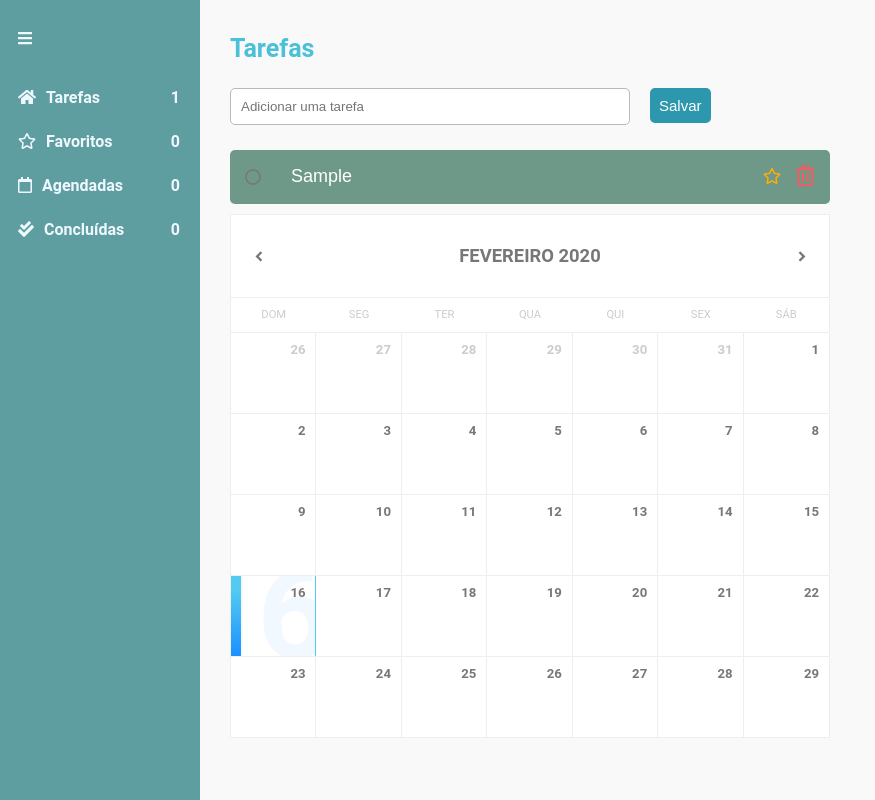
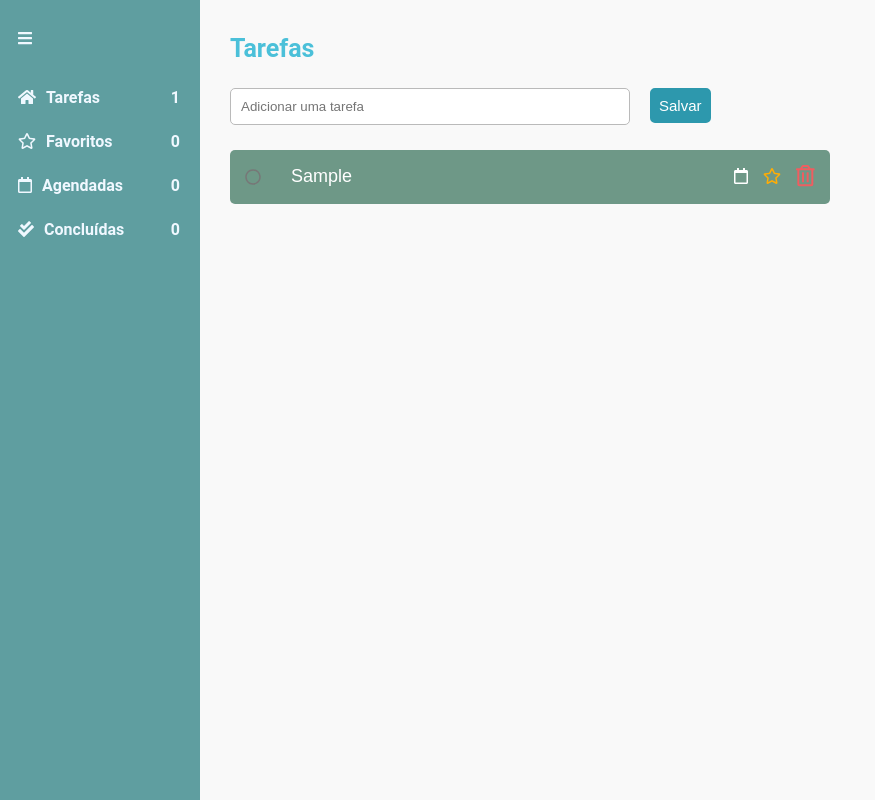
Before and after one commit to angelo848/to-do-list-app, a React (Create React App) app: page / in a window 1280 px wide. Both pictures are taken after typing "Sample" into the empty fields and a click on the button "Salvar". Shown: the whole page, without its empty margins (0-875 px from the left). Built offline with nearby package versions, Linux system fonts and the light colour scheme; a web font is replaced by a local one.

Commit message:
implemented datepicker logic, it works 100%, missing refactor the code to create DatePicker component

```diff
--- a/src/App.js
+++ b/src/App.js
@@ -11,6 +11,7 @@ function App() {
   const [tasks, setTasks] = useState([])
   const [filteredTasks, setFilteredTasks] = useState([])
   const [renderizingTasks, setRenderizingTasks] = useState(false)
+  const [calendar, setCalendar] = useState({})
 
   const handleAddTask = (value, color) => {
     setTasks([
@@ -19,7 +20,8 @@ function App() {
         name: value,
         color,
         status: false,
-        favored: false
+        favored: false,
+        schedule: ''
       }
     ])
   }
@@ -73,6 +75,25 @@ function App() {
     setRenderizingTasks(filter)
   }
 
+  const toggleCalendar = index => {
+    setCalendar({
+      status: !calendar.status,
+      editingTask: index
+    })
+  }
+
+  const pickDate = (index, date) => {
+    const scheduledTask = tasks[index]
+
+    scheduledTask.schedule = date
+
+    const newTasks = tasks.filter((task, idx) =>
+      idx === index ? scheduledTask : task
+    )
+    setTasks(newTasks)
+    setCalendar({})
+  }
+
   return (
     <div className="App">
       <GlobalStyle />
@@ -86,9 +107,16 @@ function App() {
           deleteTask={handleDeleteTask}
           toggleStatus={handleToggleStatus}
           toggleFavor={handleToggleFavor}
+          toggleCalendar={toggleCalendar}
         />
-        <Calendar />
       </div>
+      {calendar.status && (
+        <Calendar
+          className="calendar"
+          scheduleTask={pickDate}
+          indexTask={calendar.editingTask}
+        />
+      )}
     </div>
   )
 }
--- a/src/components/Calendar/index.js
+++ b/src/components/Calendar/index.js
@@ -37,8 +37,10 @@ export default class Calendar extends Component {
             {format(this.state.currentMonth, dateFormat, { locale: pt })}
           </span>
         </div>
-        <div className="col col-end" onClick={this.nextMonth}>
-          <div className="icon">chevron_right</div>
+        <div className="col col-end">
+          <div className="icon" onClick={this.nextMonth}>
+            chevron_right
+          </div>
         </div>
       </div>
     )
@@ -110,6 +112,7 @@ export default class Calendar extends Component {
 
   onDateClick = day => {
     this.setState({ selectedDate: day })
+    this.props.scheduleTask(this.props.indexTask, day)
   }
 
   nextMonth = () => {
--- a/src/components/Calendar/styles.css
+++ b/src/components/Calendar/styles.css
@@ -113,7 +113,7 @@ main {
 .calendar {
   display: block;
   position: relative;
-  width: 100%;
+  width: 90%;
   background: var(--neutral-color);
   border: 1px solid var(--border-color);
 }
@@ -156,7 +156,7 @@ main {
 
 .calendar .body .cell {
   position: relative;
-  height: 5em;
+  height: 50px;
   border-right: 1px solid var(--border-color);
   overflow: hidden;
   cursor: pointer;
--- a/src/components/Task/index.js
+++ b/src/components/Task/index.js
@@ -4,7 +4,8 @@ import {
   faCircle,
   faCheckCircle,
   faTrashAlt,
-  faStar
+  faStar,
+  faCalendar
 } from '@fortawesome/free-regular-svg-icons'
 import { faStar as favoredStar } from '@fortawesome/free-solid-svg-icons'
 
@@ -26,6 +27,10 @@ export default function Task(props) {
         />
         <div className="icon-wrapper">
           <FontAwesomeIcon
+            icon={faCalendar}
+            onClick={() => props.toggleCalendar(props.index)}
+          />
+          <FontAwesomeIcon
             icon={favored ? favoredStar : faStar}
             onClick={() => props.favorTask(props.index)}
           />
--- a/src/components/Task/styles.js
+++ b/src/components/Task/styles.js
@@ -37,6 +37,10 @@ export const Todo = styled.li`
     align-items: center;
   }
   div svg:first-child {
+    color: #fff;
+    margin-right: 15px;
+  }
+  div svg:nth-child(2) {
     color: #ffad05;
     margin-right: 15px;
   }
--- a/src/components/TodoList/index.js
+++ b/src/components/TodoList/index.js
@@ -73,6 +73,7 @@ export default function TodoList(props) {
             favorTask={() => handleToggleFavor(idx)}
             updateTask={handleUpdateTask}
             deleteTask={handleDeleteTask}
+            toggleCalendar={props.toggleCalendar}
           />
         ))}
       </List>
--- a/src/styles/global.js
+++ b/src/styles/global.js
@@ -15,9 +15,9 @@ const GlobalStyle = createGlobalStyle`
 
   .App {
     display: inline-grid;
-    grid-template-columns: auto 1fr;
+    grid-template-columns: auto 1fr auto;
     grid-template-rows: auto;
-    grid-template-areas: 'sidebar main';
+    grid-template-areas: 'sidebar main calendar';
     grid-gap: 30px;
   }
 
@@ -28,6 +28,12 @@ const GlobalStyle = createGlobalStyle`
   .todo {
     grid-area: main
   }
+
+  .calendar {
+    grid-area: calendar;
+    height: fit-content;
+    margin-top: 30px
+  }
 `
 
 export default GlobalStyle
```
